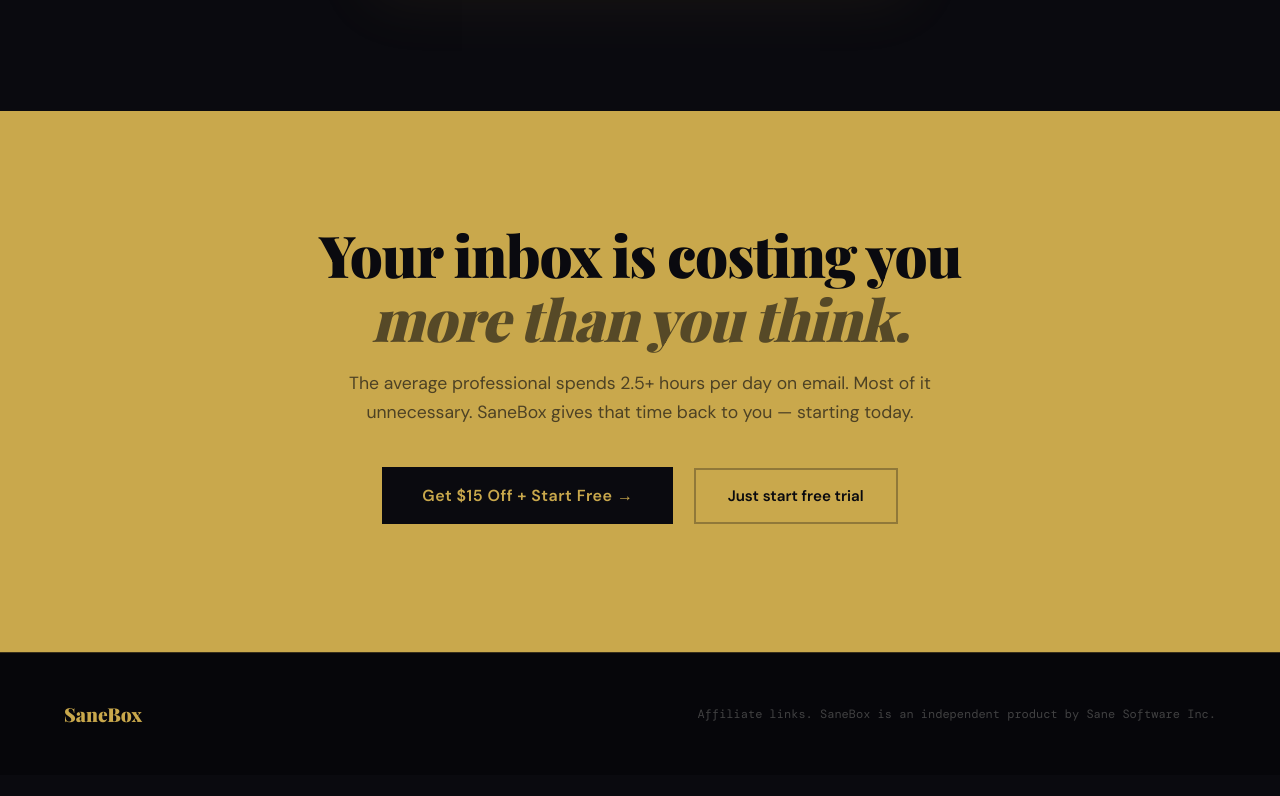
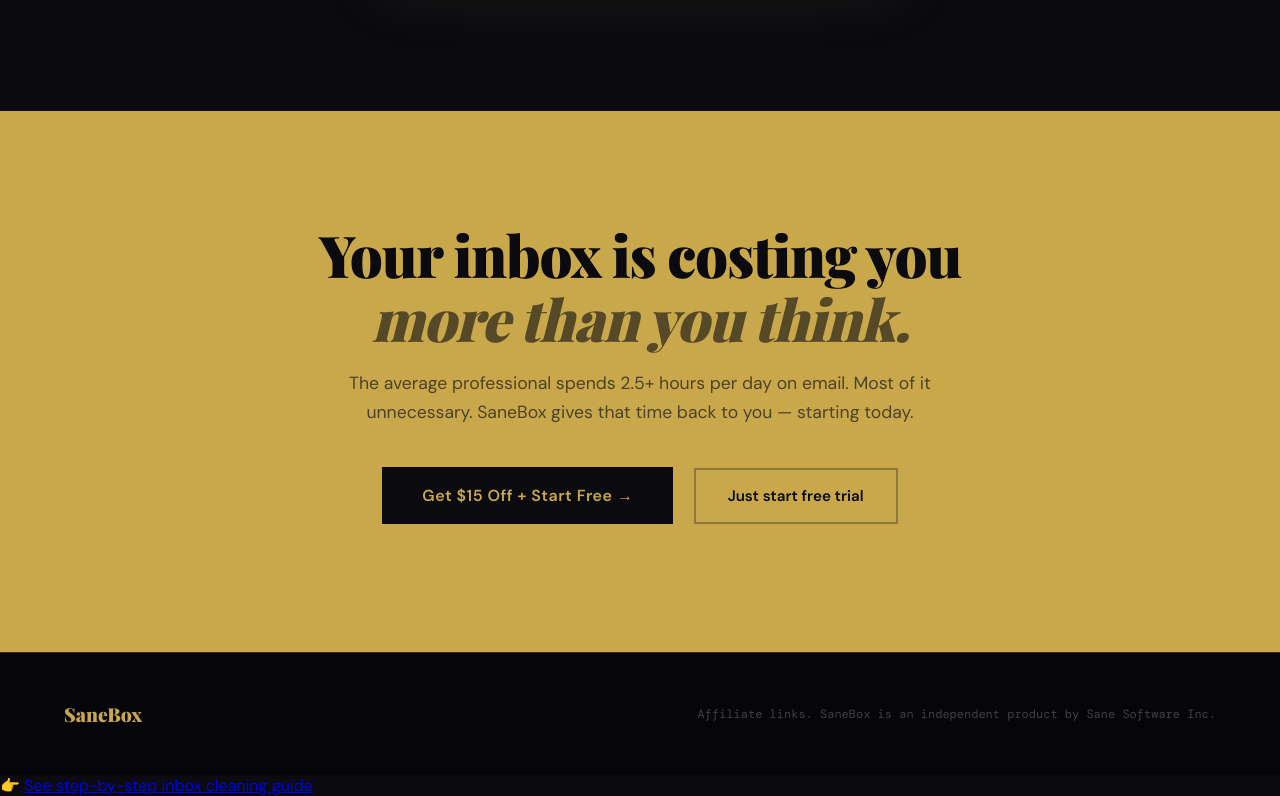
Before and after one commit to brightlane/Sanebox.com, a website: page index.html in a window 1280 px wide. Shown: the part 4706-5502 px from the top of the page. Before the commit the page ends 5481 px from the top, so only its background shows below. Drawn offline with nearby package versions, Linux system fonts and the light colour scheme; a web font is replaced by a local one.

Commit message:
Add link to inbox cleaning guide in index.html

```diff
--- a/index.html
+++ b/index.html
@@ -1045,3 +1045,8 @@
 </script>
 </body>
 </html>
+<p>
+👉 <a href="clean-email-inbox.html">
+See step-by-step inbox cleaning guide
+</a>
+</p>
```
